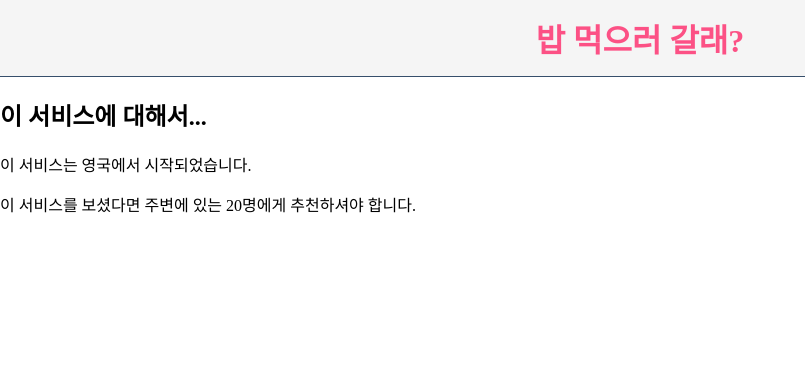
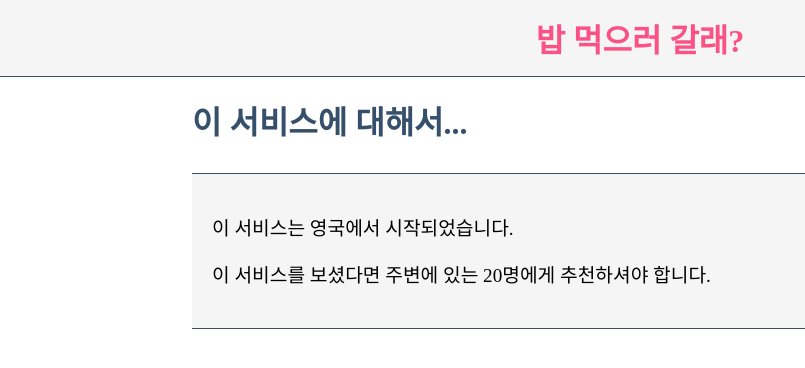
Before and after one commit to CodeSoom/react-week8-assignment-1, a React app: page /about in a window 1280 px wide. Shown: the top 368 px of the page, without its empty margins (0-805 px from the left). Built offline with nearby package versions, Linux system fonts and the light colour scheme.

Commit message:
Style - AboutPage 스타일링

```diff
--- a/src/AboutPage.jsx
+++ b/src/AboutPage.jsx
@@ -1,11 +1,27 @@
 import React from 'react';
+
+import styled from '@emotion/styled';
+
+import PageWrapper from './PageWrapper';
+
+const ContentWrapper = styled.div({
+  borderStyle: 'solid none',
+  borderWidth: '1px',
+  borderColor: '#364f6b',
+  padding: '20px 20px',
+  margin: '30px auto',
+  backgroundColor: '#f5f5f5',
+  fontSize: '1.2em',
+});
 
 export default function AboutPage() {
   return (
-    <div>
+    <PageWrapper>
       <h2>이 서비스에 대해서...</h2>
-      <p>이 서비스는 영국에서 시작되었습니다.</p>
-      <p>이 서비스를 보셨다면 주변에 있는 20명에게 추천하셔야 합니다.</p>
-    </div>
+      <ContentWrapper>
+        <p>이 서비스는 영국에서 시작되었습니다.</p>
+        <p>이 서비스를 보셨다면 주변에 있는 20명에게 추천하셔야 합니다.</p>
+      </ContentWrapper>
+    </PageWrapper>
   );
 }
--- a/src/HomePage.jsx
+++ b/src/HomePage.jsx
@@ -4,17 +4,7 @@ import styled from '@emotion/styled';
 
 import { Link } from 'react-router-dom';
 
-const Wrapper = styled.div({
-  width: '70%',
-  margin: '0 auto',
-});
-
-const PageHeader = styled.h2({
-  margin: '20px auto',
-  textAlign: 'left',
-  color: '#364f6b',
-  fontSize: '2em',
-});
+import PageWrapper from './PageWrapper';
 
 const MenuList = styled.ul({
   listStyle: 'none',
@@ -55,14 +45,14 @@ const MenuItem = styled.li({
 
 export default function HomePage() {
   return (
-    <Wrapper>
-      <PageHeader>Home</PageHeader>
+    <PageWrapper>
+      <h2>Home</h2>
       <MenuList>
         <MenuItem><Link to="/about">About</Link></MenuItem>
         <MenuItem><Link to="/login">Log in</Link></MenuItem>
         <MenuItem><Link to="/restaurants">Restaurants</Link></MenuItem>
         <MenuItem><Link to="/xxx">멸망의 길</Link></MenuItem>
       </MenuList>
-    </Wrapper>
+    </PageWrapper>
   );
 }
--- /dev/null
+++ b/src/PageWrapper.jsx
@@ -0,0 +1,14 @@
+import styled from '@emotion/styled';
+
+const PageWrapper = styled.div({
+  width: '70%',
+  margin: '0 auto',
+  '& h2': {
+    margin: '20px auto',
+    textAlign: 'left',
+    color: '#364f6b',
+    fontSize: '2em',
+  },
+});
+
+export default PageWrapper;
```
